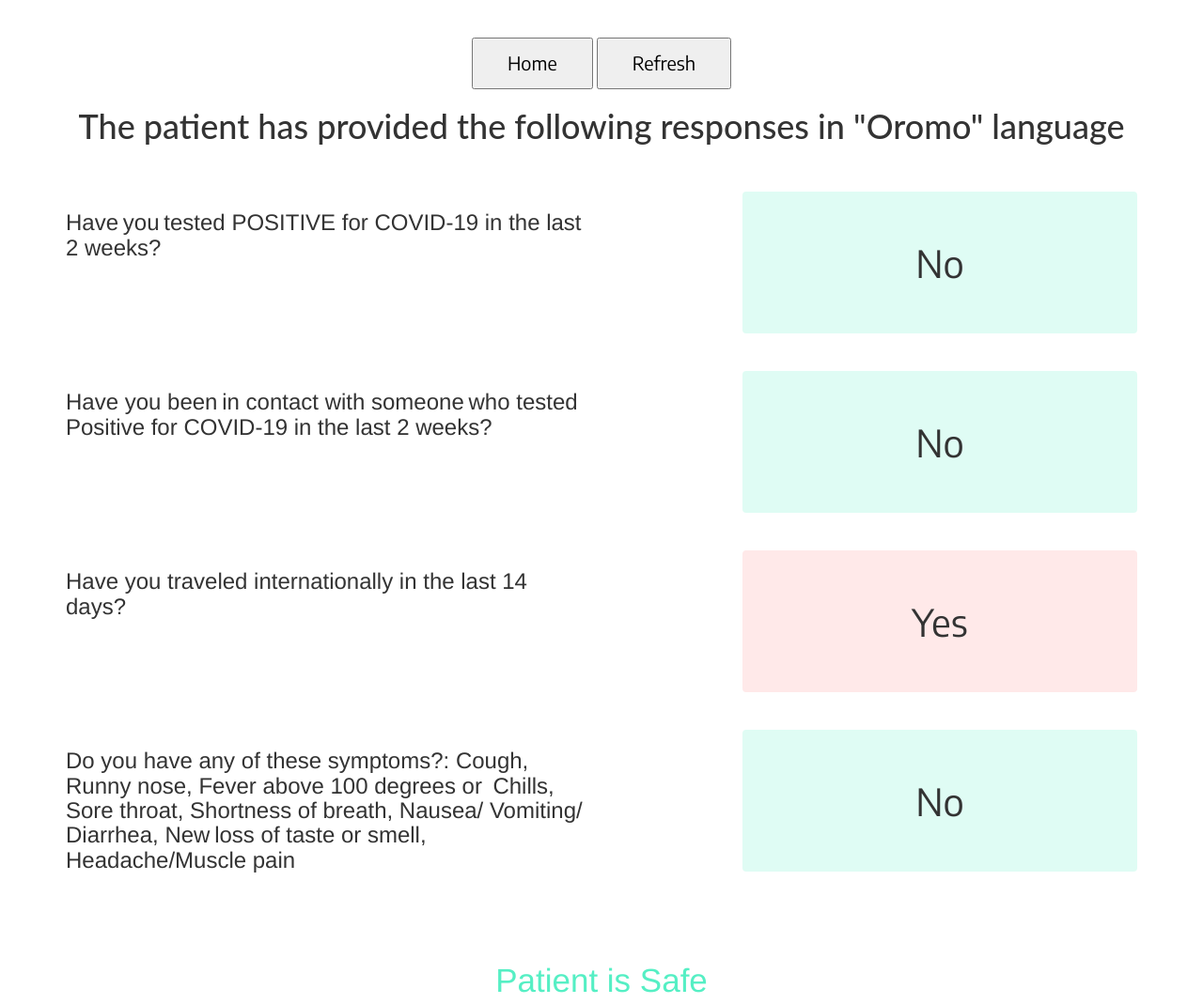
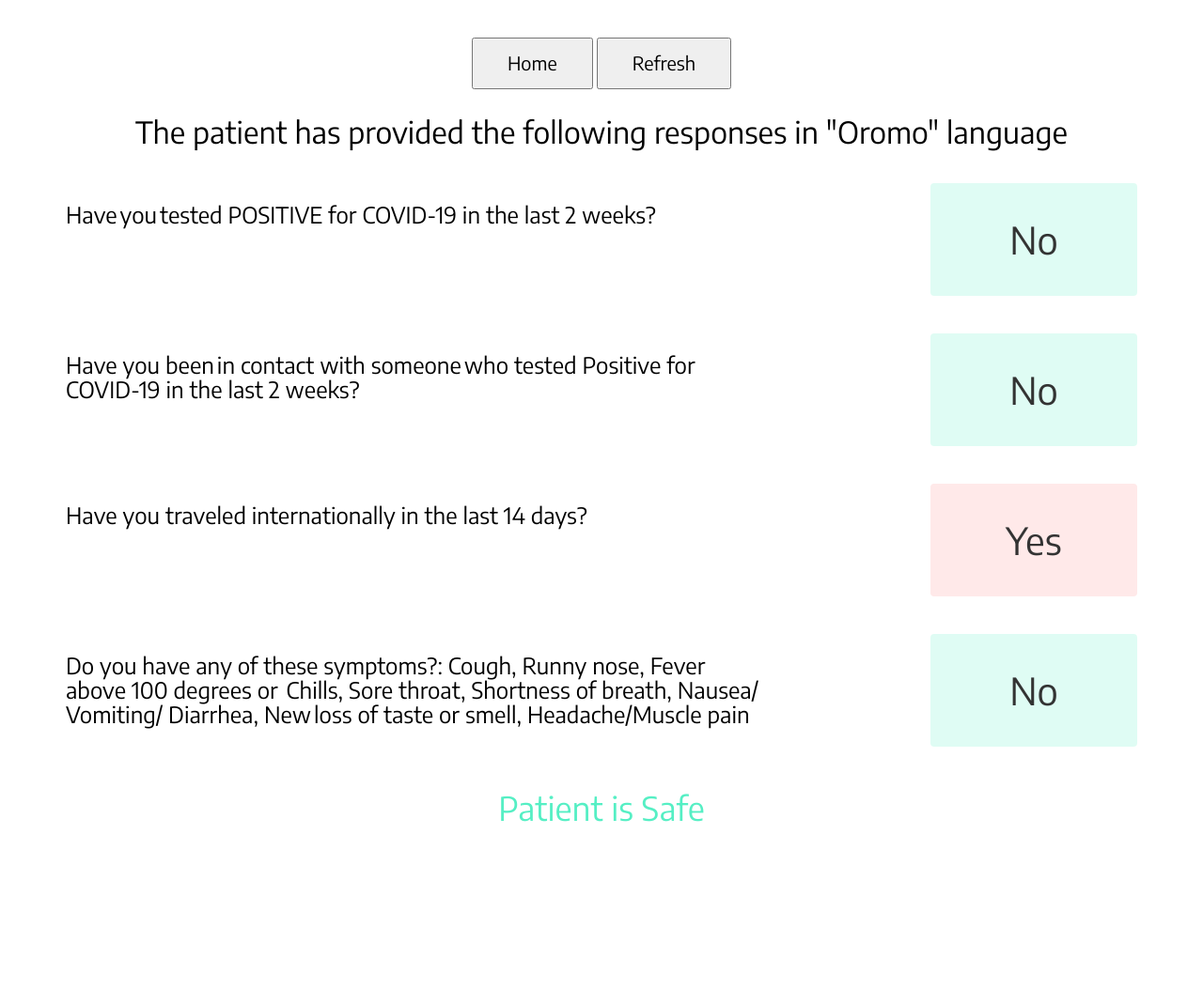
Before and after one commit to AniruddhNathani/HarborviewProject, a Flask app: page /patient-responses in a window 1280 px wide. Shown: the whole page at 94% size. After the commit the page ends 875 px from the top, so only its background shows below. Run offline with Flask 2, Linux system fonts and the light colour scheme; some libraries are stand-ins or nearby versions.

Commit message:
Responses css fixed

```diff
--- a/templates/patient_responses.html
+++ b/templates/patient_responses.html
@@ -61,10 +61,28 @@
           flex-direction: column;
         }
 
+h1
+{
+font-family: 'Encode Sans', sans-serif;
+font-style: normal;
+font-weight: normal;
+font-size: 32px;
+line-height: 50px;
+text-align: center;
+color: #000000;
+}
+
+h3, a
+{
+font-family: 'Encode Sans', sans-serif;
+font-style: normal;
+font-weight: normal;
+color: #000000;
+}
         button[name="yes_button"]
         {
-            width: 420px;
-            height: 151px;
+            width: 220px;
+            height: 120px;
             grid-area: box;
             background-color: #FF767529;
             float: right;
@@ -73,8 +91,8 @@
         /* Rectangle 21 */
         button[name="no_button"]
         {
-            width: 420px;
-            height: 151px;
+            width: 220px;
+            height: 120px;
             grid-area: box;
             background-color:#55EFC430 ;
             float: right;
@@ -92,10 +110,15 @@
         font-weight: normal;
         font-size: 40px;
         line-height: 80px;
-        width: 250px;
+        width: 150px;
         height: 151px;
         }
 
+#alt
+{
+height: 40px;
+width: 40px;
+}
 
     </style>
 </head>
@@ -148,15 +171,14 @@
     {% if lang == '' %}
     <center><h1>Waiting for patient's response...</h1></center>
     {% endif %}
-<br><br>
-
+<br>
 <div class="d-flex flex-column">
 <div class="row" id="button1">
     {% if response.screen_one %}
-    <div class="col-sm-6" style="font-size:40px; vertical-align: middle;">
+    <div class="col-sm-8" style="font-size:40px; vertical-align: middle;">
         <h3 style="text-align:left">Have you tested POSITIVE for COVID-19 in the last 2 weeks?</h3>
     </div>
-    <div class="col-sm-6">
+    <div class="col-sm-4">
         {% if response.screen_one == 'no' %}
             <button type="button" name="no_button" class = "btn" value = "no">{{sentence_case(response.screen_one)}}</button>
         {% endif %}
@@ -169,10 +191,10 @@
 <br><br>
 <div class="row" id="button2">
     {% if response.screen_two %}
-    <div class="col-sm-6" style="font-size:40px; vertical-align: middle;">
+    <div class="col-sm-8" style="font-size:40px; vertical-align: middle;">
         <h3 style="text-align:left">Have you been in contact with someone who tested Positive for COVID-19 in the last 2 weeks?</h3>
     </div>
-    <div class="col-sm-6" >
+    <div class="col-sm-4" >
         {% if response.screen_two == 'no' %}
         <button type="button" name="no_button" class = "btn" value = "no">{{sentence_case(response.screen_two)}}</button>
         {% endif%}
@@ -185,10 +207,10 @@
 <br><br>
 <div class="row" id="button3">
     {% if response.screen_three %}
-    <div class="col-sm-6" style="font-size:40px; vertical-align: middle;">
+    <div class="col-sm-8" style="font-size:40px; vertical-align: middle;">
         <h3 style="text-align:left">Have you traveled internationally in the last 14 days?</h3>
     </div>
-    <div class="col-sm-6">
+    <div class="col-sm-4">
         {% if response.screen_three == 'no' %}
         <button type="button" name="no_button" class = "btn" value = "no">{{sentence_case(response.screen_three)}}</button>
         {% endif%}
@@ -201,10 +223,10 @@
 <br><br>
 <div class="row" id="button4">
     {% if response.screen_four %}
-    <div class="col-sm-6" style="font-size:40px; vertical-align: middle;">
+    <div class="col-sm-8" style="font-size:40px; vertical-align: middle;">
         <h3 style="text-align:left">Do you have any of these symptoms?: Cough, Runny nose, Fever above 100 degrees or  Chills, Sore throat, Shortness of breath, Nausea/ Vomiting/ Diarrhea, New loss of taste or smell, Headache/Muscle pain</h3>
     </div>
-    <div class="col-sm-6">
+    <div class="col-sm-4">
         {% if response.screen_four == 'no' %}
         <button type="button" name="no_button" class = "btn" value = "no">{{sentence_case(response.screen_four)}}</button>
         {% endif%}
@@ -215,11 +237,11 @@
     {% endif %}
 </div>
 
-    <br><br><br><br>
+    <br><br>
     <center>
 <!--        {% block images %}{% endblock %}-->
     {% if session_flag == 1 %}
-            <img src="/static/alert.png">
+            <img id = "alt" src="/static/alert.png">
         <a style="font-size:35px; vertical-align: middle; color:#FF7675">Room the Patient Immediately!</a>
     {% endif%}
     {% if session_flag == 0 and lang != '' %}
```
